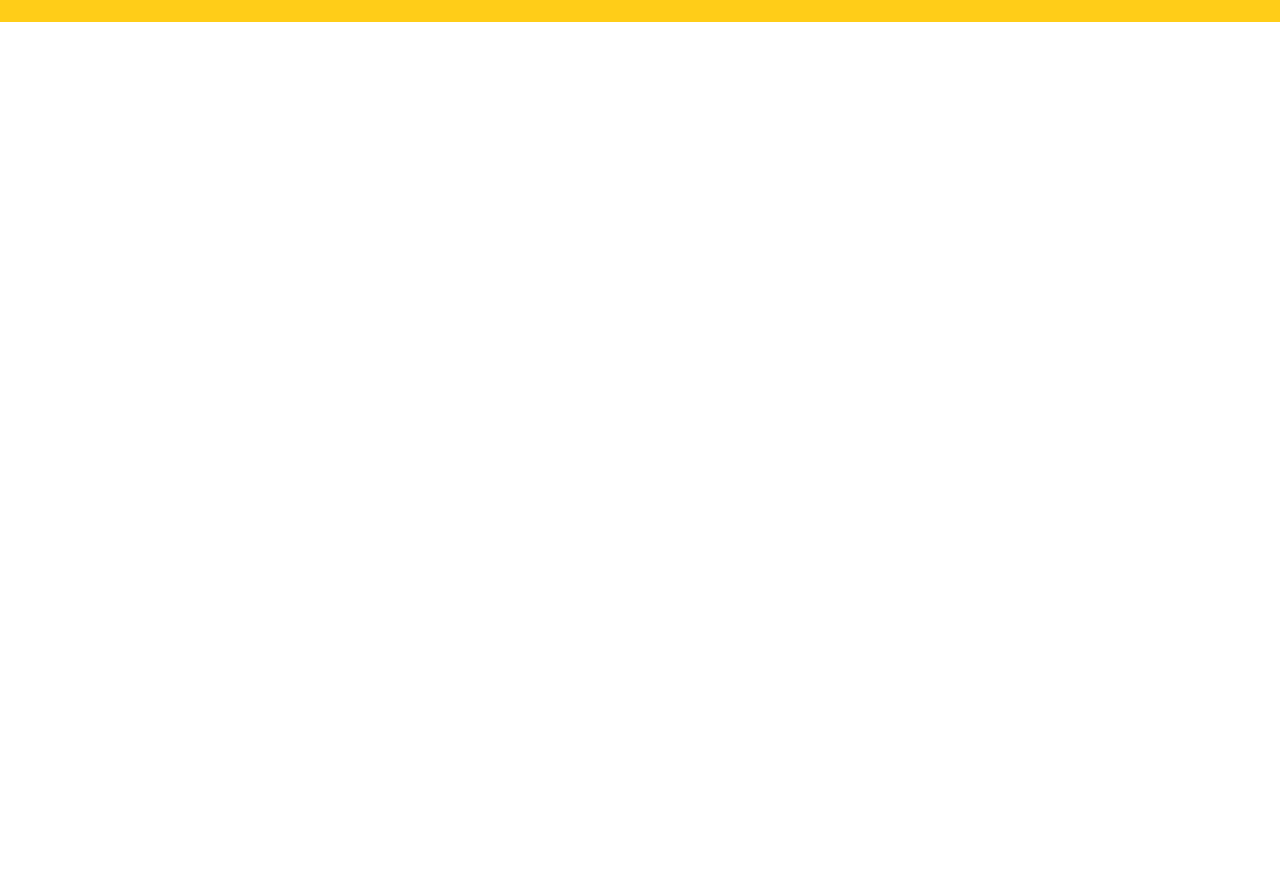
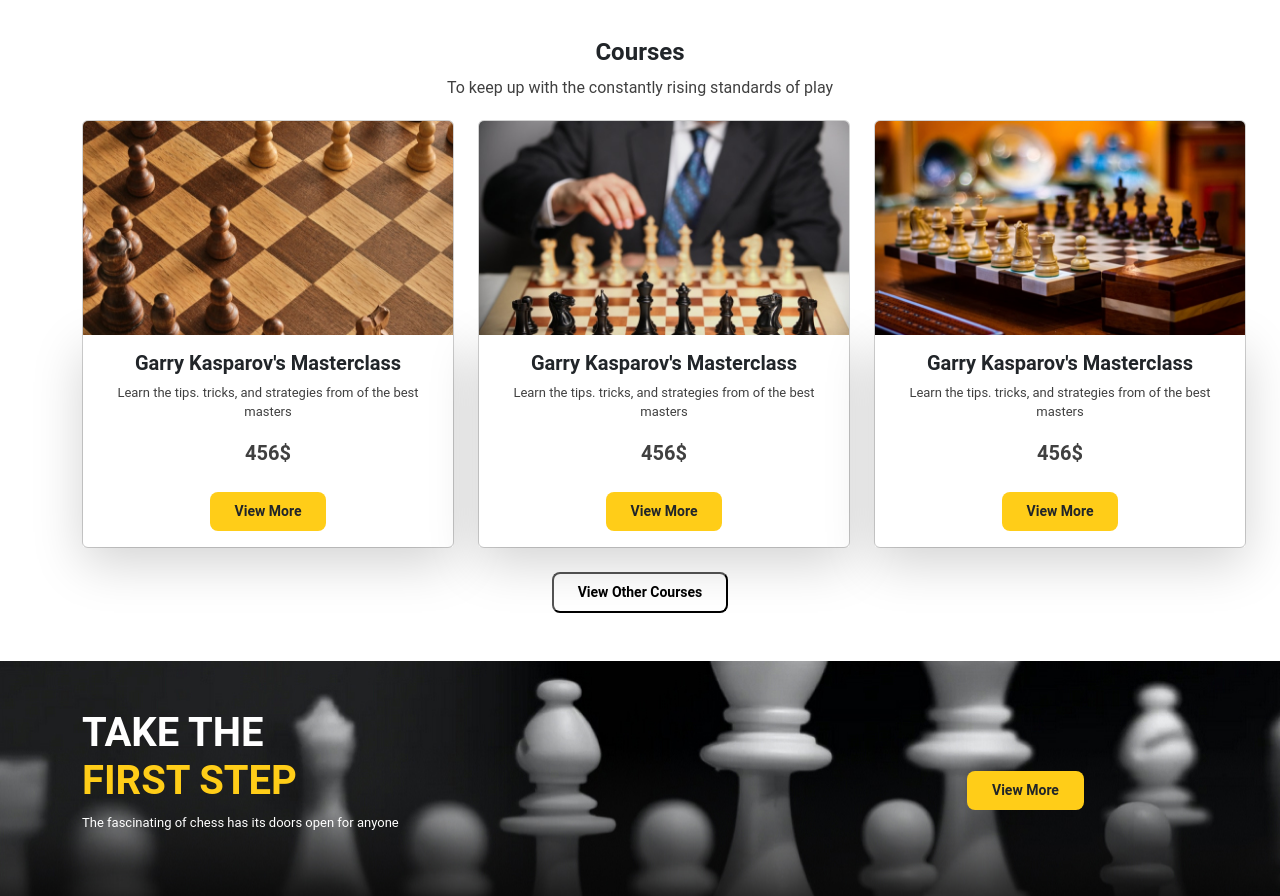
Before and after one commit to DavideTessari/proj-html-vuejs, a Vue app: page / in a window 1280 px wide. Shown: the part 1407-2303 px from the top of the page. Before the commit the page ends 1429 px from the top, so only its background shows below. Built offline with nearby package versions, Linux system fonts and the light colour scheme.

Commit message:
feat: add section step

```diff
--- a/src/components/AppPageMain.vue
+++ b/src/components/AppPageMain.vue
@@ -98,6 +98,57 @@
                 <button type="button" class="py-2 rounded-3 medium fw-bold px-4 mt-4 btn-learn">Learn More</button>
             </div>
         </div>
+        <div class="container py-5 text-center">
+            <h2 class="text-center fw-bold fs-4 lh-1">Courses</h2>
+            <p class="text-center lh-1 py-2">To keep up with the constantly rising standards of play</p>
+            <div class="d-flex justify-content-between">
+                <div class="col-4">
+                    <div class="card">
+                        <img src="/src/assets/images/mt-2236-home-img1.jpg" class="card-img-top">
+                        <div class="card-body text-center shadow-lg">
+                            <h5 class="card-title fw-bold">Garry Kasparov's Masterclass</h5>
+                            <p class="card-text small">Learn the tips. tricks, and strategies from of the best masters</p>
+                            <p class="fw-bold fs-5 m-0">456$</p>
+                            <button type="button" class="py-2 rounded-3 medium fw-bold px-4 mt-4 btn">View More</button>
+                        </div>
+                    </div>
+                </div>
+                <div class="col-4 mx-4">
+                    <div class="card">
+                        <img src="/src/assets/images/mt-2236-home-img2.jpg" class="card-img-top">
+                        <div class="card-body text-center shadow-lg">
+                            <h5 class="card-title fw-bold">Garry Kasparov's Masterclass</h5>
+                            <p class="card-text small">Learn the tips. tricks, and strategies from of the best masters</p>
+                            <p class="fw-bold fs-5 m-0">456$</p>
+                            <button type="button" class="py-2 rounded-3 medium fw-bold px-4 mt-4 btn">View More</button>
+                        </div>
+                    </div>
+                </div>
+                <div class="col-4">
+                    <div class="card">
+                        <img src="/src/assets/images/mt-2236-home-img3.jpg" class="card-img-top">
+                        <div class="card-body text-center shadow-lg">
+                            <h5 class="card-title fw-bold">Garry Kasparov's Masterclass</h5>
+                            <p class="card-text small">Learn the tips. tricks, and strategies from of the best masters</p>
+                            <p class="fw-bold fs-5 m-0">456$</p>
+                            <button type="button" class="py-2 rounded-3 medium fw-bold px-4 mt-4 btn">View More</button>
+                        </div>
+                    </div>
+                </div>
+            </div>
+            <button type="button" class="py-2 rounded-3 medium fw-bold px-4 mt-4 btn-learn">View Other Courses</button>
+        </div>
+        <div class="step py-5">
+            <div class="d-flex container align-items-center gap-5">
+                <div class="col-9">
+                    <h1 class="fw-bold text-white">TAKE THE <div class="yellow">FIRST STEP</div></h1>
+                    <p class="small text-white">The fascinating of chess has its doors open for anyone</p>
+                </div>
+                <div class="col-3">
+                    <button type="button" class="py-2 rounded-3 medium fw-bold px-4 mt-4 btn">View More</button>
+                </div>
+            </div>
+        </div>
     </main>
 </template>
 
@@ -118,6 +169,10 @@
         background-color: $yellow;
     }
 
+    .horse{
+        max-width: 60px;
+    }
+
     .btn-learn{
         border-color: 2px black;
         background-color: transparent;
@@ -126,6 +181,15 @@
     .background-learn{
         background-color: $yellow;
     }
+
+    .step{
+        background-image: url(/src/assets/images/mt-2236-home-bg2.jpg);
+
+        h1 div{
+            color: $yellow;
+        }
+    }
+
 }
 
 
```
